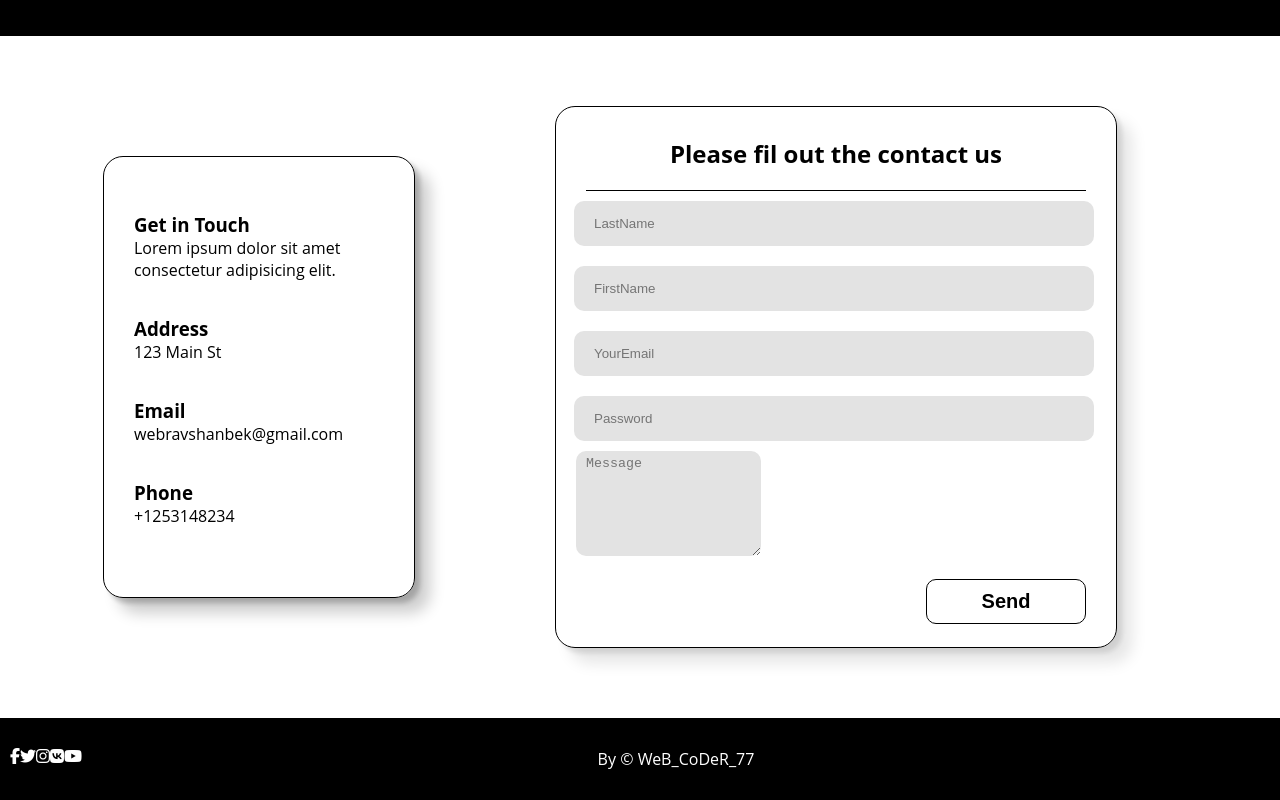
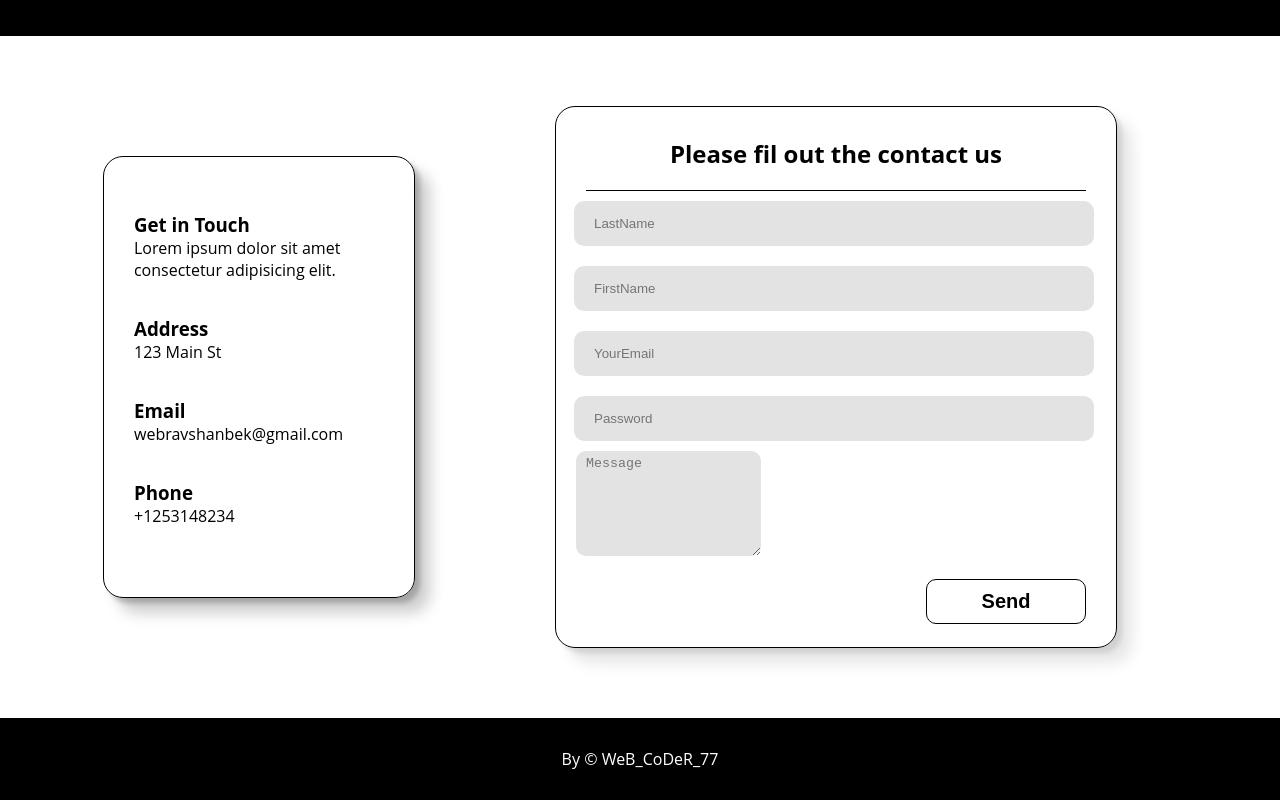
Before and after one commit to DeveloperRavshanbek/mywebsite, a plain HTML site: page index.html in a window 1280 px wide. Shown: the part 5401-6201 px from the top of the page. Drawn offline with Linux system fonts and the light colour scheme.

Commit message:
website edit

```diff
--- a/index.html
+++ b/index.html
@@ -376,11 +376,6 @@
 
   <footer class="footer">
             <div class="footer-bottom">
-                <i class="fa fa-facebook"></i>
-                <i class="fa fa-twitter"></i>
-                <i class="fa fa-instagram"></i>
-                <i class="fa fa-vk"></i>
-                <i class="fa fa-youtube"></i>
                 <p>By &copy; WeB_CoDeR_77</p>
             </div>
   </footer>
```
